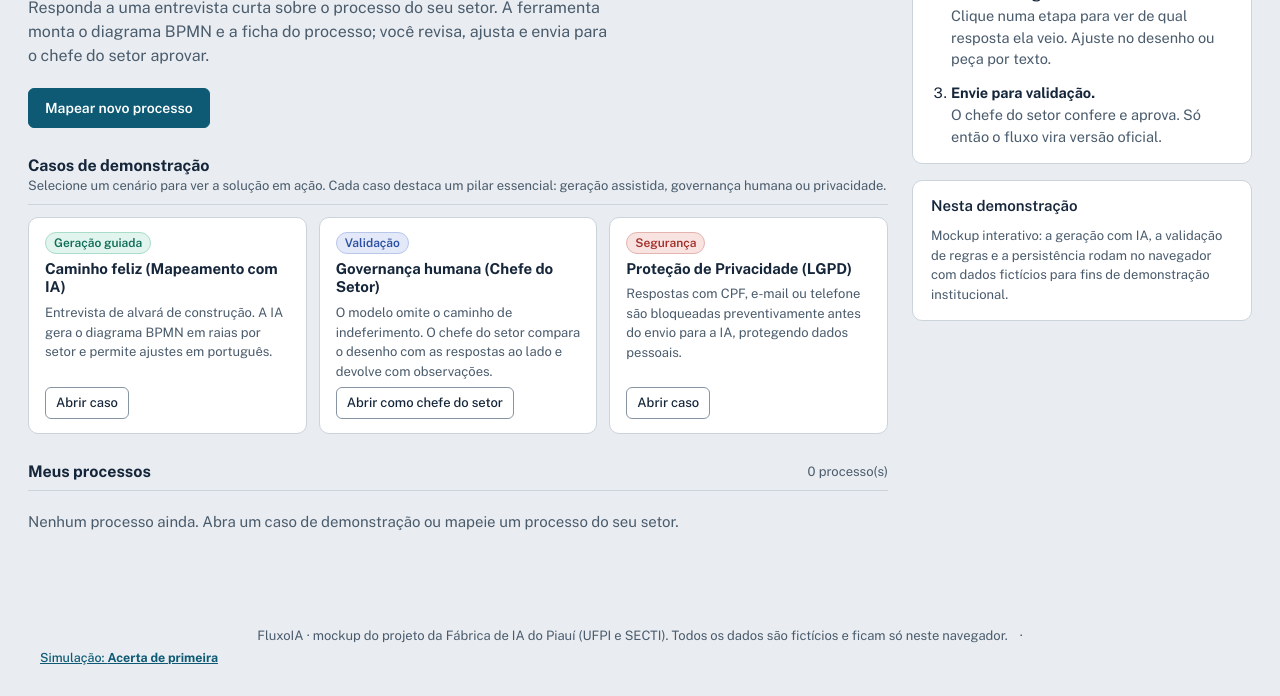
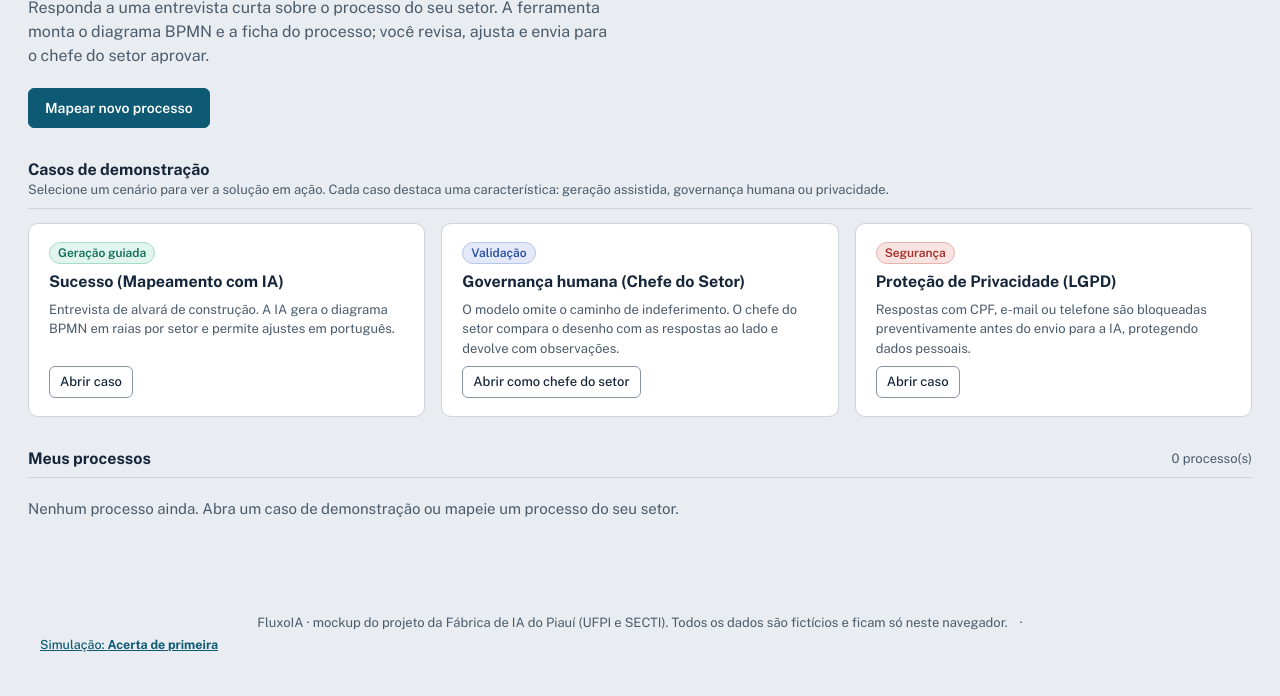
Before and after one commit to Luisfelipe114/fluxoia-mockup, a website with bundled scripts: page index.html in a window 1280 px wide. Shown: the part 224-920 px from the top of the page. Built offline with nearby package versions, Linux system fonts and the light colour scheme.

Commit message:
fix: ajusta menu lateral

```diff
--- a/css/views.css
+++ b/css/views.css
@@ -48,9 +48,9 @@
 
 
 /* Casos de demonstração */
-.cases { display: grid; grid-template-columns: repeat(auto-fill, minmax(250px, 1fr)); gap: 12px; margin-top: 12px; }
-.case-card { background: var(--surface); border: 1px solid var(--line); border-radius: var(--radius-m); padding: 14px 16px; display: flex; flex-direction: column; gap: 6px; align-items: flex-start; }
-.case-card h3 { font-size: 15px; }
+.cases { display: grid; grid-template-columns: repeat(auto-fit, minmax(280px, 1fr)); gap: 16px; margin-top: 14px; }
+.case-card { background: var(--surface); border: 1px solid var(--line); border-radius: var(--radius-m); padding: 18px 20px; display: flex; flex-direction: column; gap: 8px; align-items: flex-start; }
+.case-card h3 { font-size: 16px; }
 .case-card .btn { margin-top: auto; }
 .pill.tag-geração { background: var(--ai-soft); color: var(--ai); border-color: #A9DCC9; }
 .pill.tag-erro { background: var(--danger-soft); color: var(--danger); border-color: #E3B3AF; }
--- a/js/web/demoCases.js
+++ b/js/web/demoCases.js
@@ -6,7 +6,7 @@ export const CASES = [
   {
     id: 'feliz',
     tag: 'Geração guiada',
-    titulo: 'Caminho feliz (Mapeamento com IA)',
+    titulo: 'Sucesso (Mapeamento com IA)',
     amostra: 'alvara',
     cenario: 'ok',
     inicio: 'entrevista',
--- a/js/web/views/home.js
+++ b/js/web/views/home.js
@@ -41,8 +41,7 @@ export async function homeView(ctx) {
     h('button', { class: 'btn small', onClick: () => openCase(c) }, c.inicio === 'validacao' ? 'Abrir como chefe do setor' : 'Abrir caso'));
 
   const el = h('section', { class: 'page' },
-    h('div', { class: 'grid-2' },
-      h('div', { class: 'stack', style: { gap: '28px' } },
+    h('div', { class: 'stack', style: { gap: '32px' } },
       h('div', {},
         h('h1', { class: 'hero' }, 'Descreva como o processo funciona. O fluxo sai desenhado.'),
         h('p', { class: 'lede' }, 'Responda a uma entrevista curta sobre o processo do seu setor. A ferramenta monta o diagrama BPMN e a ficha do processo; você revisa, ajusta e envia para o chefe do setor aprovar.'),
@@ -50,18 +49,10 @@ export async function homeView(ctx) {
       state.role === 'validador' && h('div', { class: waiting.length ? 'banner info' : 'banner' },
         waiting.length ? `${waiting.length} processo(s) aguardando a sua validação.` : 'Nenhum processo aguardando a sua validação no momento.'),
       h('div', {},
-          h('div', { class: 'list-head' }, h('h2', {}, 'Casos de demonstração'), h('p', { class: 'small muted' }, 'Selecione um cenário para ver a solução em ação. Cada caso destaca um pilar essencial: geração assistida, governança humana ou privacidade.')),
+        h('div', { class: 'list-head' }, h('h2', {}, 'Casos de demonstração'), h('p', { class: 'small muted' }, 'Selecione um cenário para ver a solução em ação. Cada caso destaca uma característica: geração assistida, governança humana ou privacidade.')),
         h('div', { class: 'cases' }, CASES.map(card))),
       h('div', {},
         h('div', { class: 'row between list-head' }, h('h2', {}, 'Meus processos'), h('span', { class: 'muted small' }, `${list.length} processo(s)`)),
-          list.length ? list.map(row) : h('p', { class: 'muted', style: { padding: '20px 0' } }, 'Nenhum processo ainda. Abra um caso de demonstração ou mapeie um processo do seu setor.'))),
-      h('aside', { class: 'stack' },
-        h('div', { class: 'card' }, h('h2', {}, 'Como funciona'),
-          h('ol', { class: 'steps-list' },
-            h('li', {}, h('b', {}, 'Responda à entrevista.'), h('br'), h('span', { class: 'muted' }, 'Nove perguntas em linguagem simples. Não é preciso saber BPMN.')),
-            h('li', {}, h('b', {}, 'Revise o diagrama.'), h('br'), h('span', { class: 'muted' }, 'Clique numa etapa para ver de qual resposta ela veio. Ajuste no desenho ou peça por texto.')),
-            h('li', {}, h('b', {}, 'Envie para validação.'), h('br'), h('span', { class: 'muted' }, 'O chefe do setor confere e aprova. Só então o fluxo vira versão oficial.')))),
-        h('div', { class: 'card' }, h('h2', {}, 'Nesta demonstração'),
-          h('p', { class: 'small muted' }, 'Mockup interativo: a geração com IA, a validação de regras e a persistência rodam no navegador com dados fictícios para fins de demonstração institucional.')))));
+        list.length ? list.map(row) : h('p', { class: 'muted', style: { padding: '20px 0' } }, 'Nenhum processo ainda. Abra um caso de demonstração ou mapeie um processo do seu setor.'))));
   return { el };
 }
```
Lines whose indentation alone changed are shown as unchanged.
